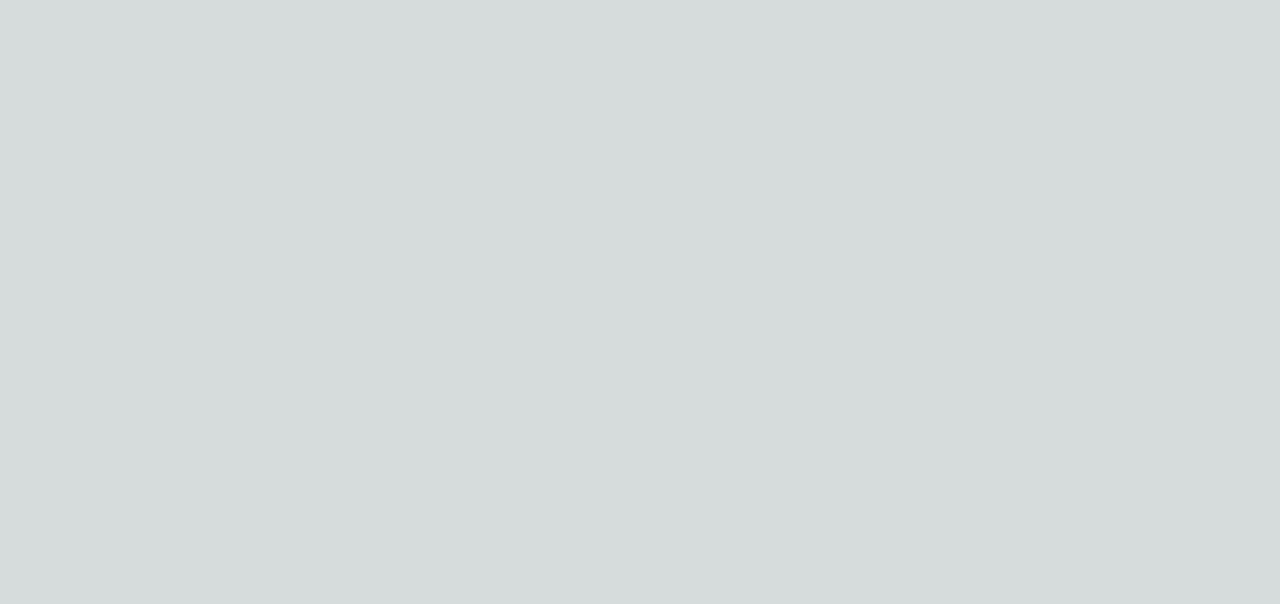
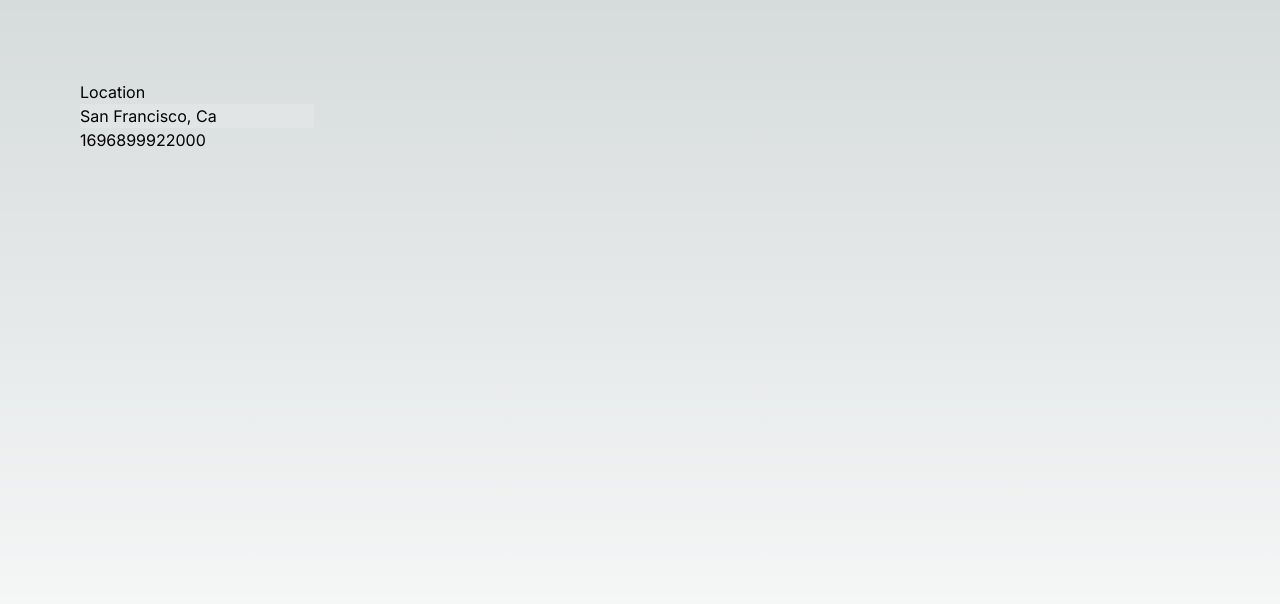
Before and after one commit to CHEUNG-K-Jeffrey/meteorological-conditions, a Next.js app: page / in a window 1280 px wide. Shown: the top 604 px of the page. Built offline with nearby package versions, Linux system fonts and the light colour scheme.

Commit message:
Add initial implementation of HomePage

```diff
--- a/src/app/page.jsx
+++ b/src/app/page.jsx
@@ -1,6 +1,46 @@
+"use client"
+import React, { useState, useEffect } from 'react';
+
+function Location() {
+  return (
+    <>
+        <div>Location</div>
+        <input type="text" placeholder="Location" value="San Francisco, Ca" disabled></input>
+    </>
+  )
+}
+
+function Clock() {
+  const [time, setTime] = useState();
+
+  useEffect(() => {
+    const interval = setInterval(() => {
+      setTime((new Date()).getTime())
+    }, 1000);
+
+    return () => clearInterval(interval);
+  }, []);
+
+  return (
+    <div>{time}</div>
+  )
+}
+
+
+function HomePage() {
+  return (
+    <div id="home-page" className="p-20">
+      <Location></Location>
+      <Clock></Clock>
+    </div>
+  )
+}
+
+
 export default function Home() {
   return (
-    <main>
+    <main className="flex flex-col h-screen">
+      <HomePage></HomePage>
     </main>
   )
 }
```
